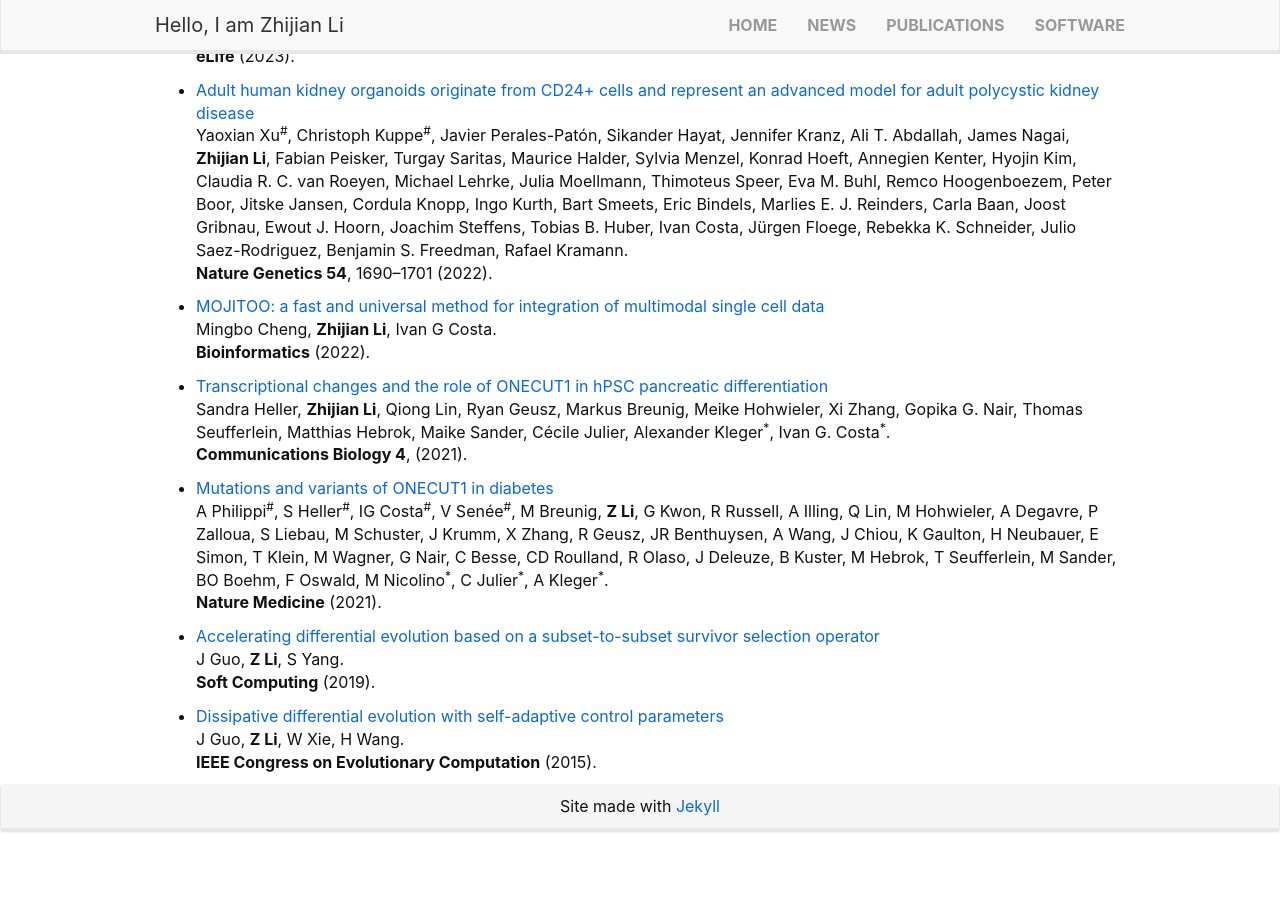
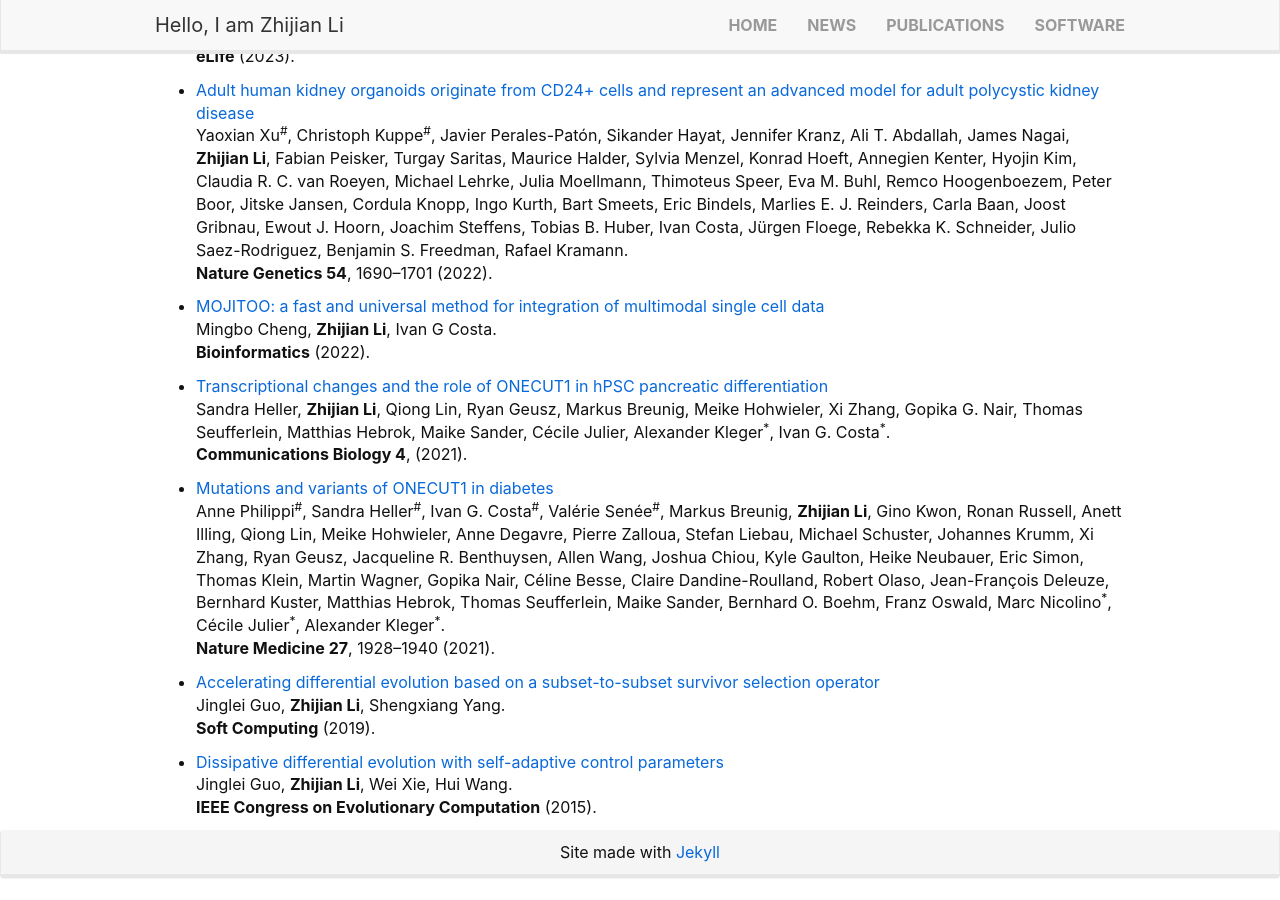
Before and after one commit to lzj1769/lzj1769.github.io, a Jekyll site: the page built from _pages/publications.md, in a window 1280 px wide and 900 px high, scrolled down 1153 px. Built offline with Jekyll 4.4.1, drawn with Linux system fonts in a browser that asks for light colours; nearby versions of some CDN libraries; before the commit the page ends 2007 px from its top, so only the background shows below that.

Commit message:
update publication

```diff
--- a/_pages/publications.md
+++ b/_pages/publications.md
@@ -66,13 +66,13 @@ Sandra Heller, **Zhijian Li**, Qiong Lin, Ryan Geusz, Markus Breunig, Meike Hohw
 **Communications Biology 4**, (2021).
 
 * [Mutations and variants of ONECUT1 in diabetes](https://www.nature.com/articles/s41591-021-01502-7)\
-A Philippi<sup>\#</sup>, S Heller<sup>\#</sup>, IG Costa<sup>\#</sup>, V Senée<sup>\#</sup>, M Breunig, **Z Li**, G Kwon, R Russell, A Illing, Q Lin, M Hohwieler, A Degavre, P Zalloua, S Liebau, M Schuster, J Krumm, X Zhang, R Geusz, JR Benthuysen, A Wang, J Chiou, K Gaulton, H Neubauer, E Simon, T Klein, M Wagner, G Nair, C Besse, CD Roulland, R Olaso, J Deleuze, B Kuster, M Hebrok, T Seufferlein, M Sander, BO Boehm, F Oswald, M Nicolino<sup>\*</sup>, C Julier<sup>\*</sup>, A Kleger<sup>\*</sup>.\
-**Nature Medicine** (2021).
+Anne Philippi<sup>\#</sup>, Sandra Heller<sup>\#</sup>, Ivan G. Costa<sup>\#</sup>, Valérie Senée<sup>\#</sup>, Markus Breunig, **Zhijian Li**, Gino Kwon, Ronan Russell, Anett Illing, Qiong Lin, Meike Hohwieler, Anne Degavre, Pierre Zalloua, Stefan Liebau, Michael Schuster, Johannes Krumm, Xi Zhang, Ryan Geusz, Jacqueline R. Benthuysen, Allen Wang, Joshua Chiou, Kyle Gaulton, Heike Neubauer, Eric Simon, Thomas Klein, Martin Wagner, Gopika Nair, Céline Besse, Claire Dandine-Roulland, Robert Olaso, Jean-François Deleuze, Bernhard Kuster, Matthias Hebrok, Thomas Seufferlein, Maike Sander, Bernhard O. Boehm, Franz Oswald, Marc Nicolino<sup>\*</sup>, Cécile Julier<sup>\*</sup>, Alexander Kleger<sup>\*</sup>. \
+**Nature Medicine 27**, 1928–1940 (2021).
 
 * [Accelerating differential evolution based on a subset-to-subset survivor selection operator](https://link.springer.com/article/10.1007/s00500-018-3060-x)\
-J Guo, **Z Li**, S Yang.\
+Jinglei Guo, **Zhijian Li**, Shengxiang Yang.\
 **Soft Computing** (2019).
 
 * [Dissipative differential evolution with self-adaptive control parameters](https://ieeexplore.ieee.org/abstract/document/7257274)\
-J Guo, **Z Li**, W Xie, H Wang.\
+Jinglei Guo, **Zhijian Li**, Wei Xie, Hui Wang.\
 **IEEE Congress on Evolutionary Computation** (2015).
```
